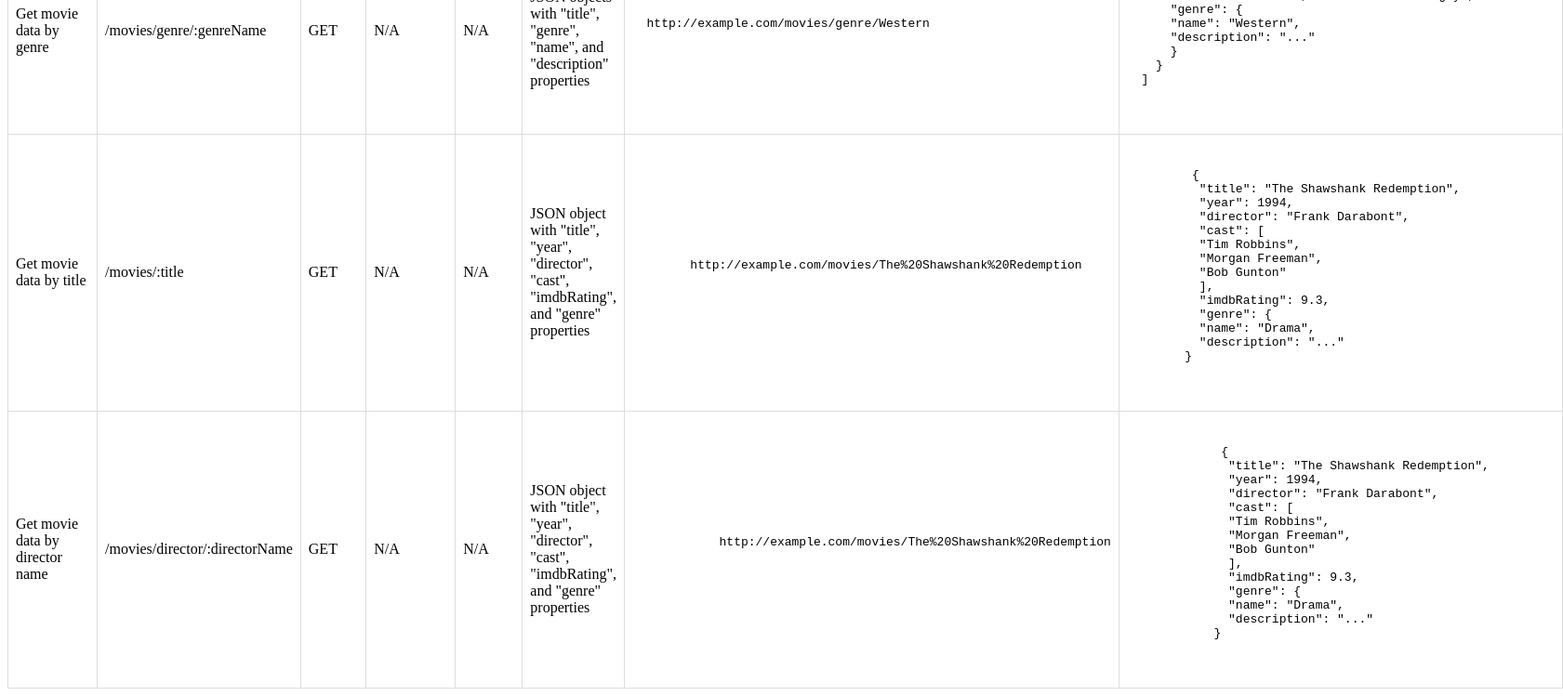
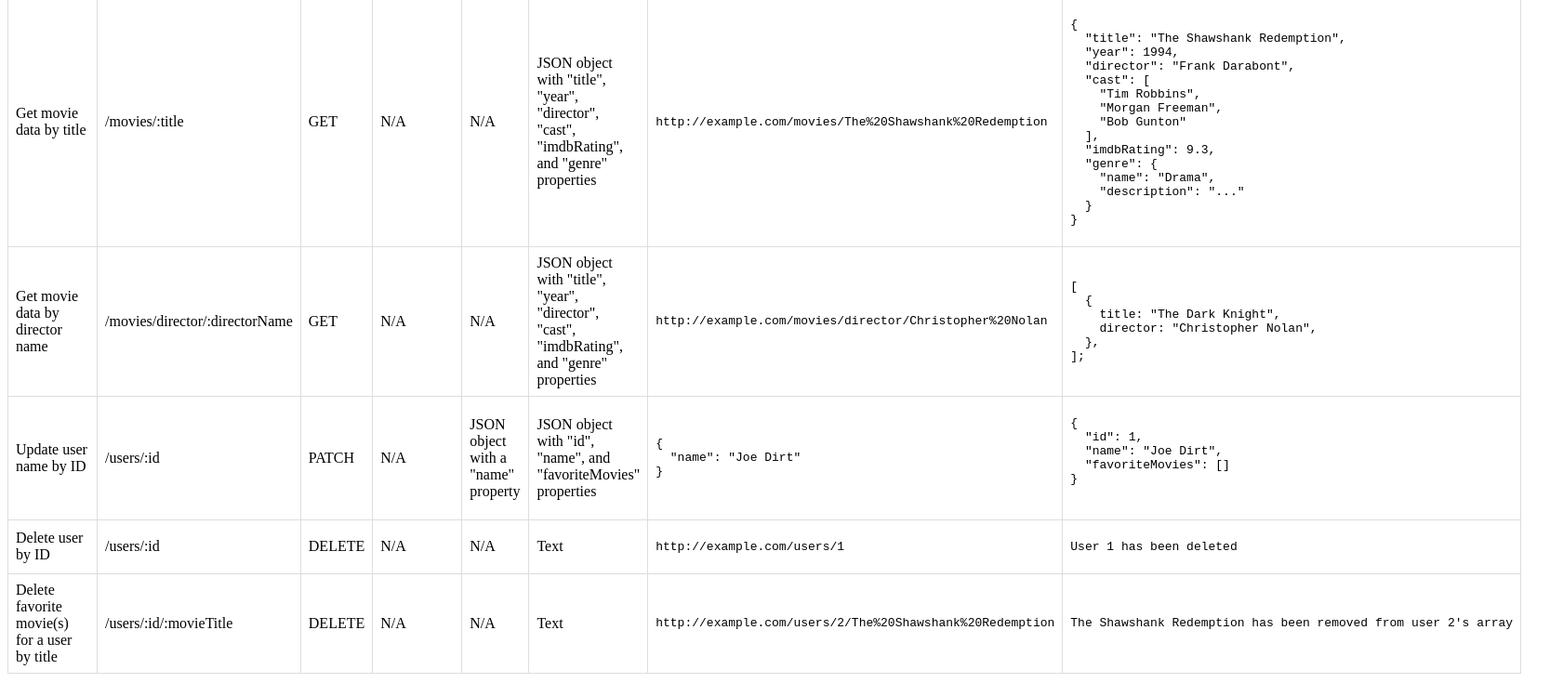
Before and after one commit to jdeebs/moviemax, a website: page public/documentation.html in a window 1280 px wide. Shown: the part 927-1676 px from the top of the page at 93% size, 1681 px wide, since content can reach past the window. Drawn offline with Linux system fonts and the light colour scheme.

Commit message:
Add remaining endpoints to documentation.html

```diff
--- a/public/documentation.html
+++ b/public/documentation.html
@@ -47,23 +47,15 @@
       <td>JSON object with a "name" property</td>
       <td>JSON object with uniquely generated "id"</td>
       <td>
-        <pre>
-              <code>
-  {
+        <pre><code>{
   "name": "John"
-  }
-              </code>
-          </pre>
+}</code></pre>
       </td>
       <td>
-        <pre>
-              <code>
-  {
+        <pre><code>{
   "id": "d6c1b913-d8ad-4b57-a346-7f4b674ac67c",
   "name": "John"
-  }
-              </code>
-          </pre>
+}</code></pre>
       </td>
     </tr>
     <!-- /users/:id/:movieTitle -->
@@ -75,18 +67,10 @@
       <td>N/A</td>
       <td>Text response indicating the movie has been added</td>
       <td>
-        <pre>
-                <code>
-  http://example.com/users/1/The%20Shawshank%20Redemption
-                </code>
-            </pre>
+        <pre><code>http://example.com/users/1/The%20Shawshank%20Redemption</code></pre>
       </td>
       <td>
-        <pre>
-                <code>
-  The Shawshank Redemption has been added to user 1's array
-                </code>
-            </pre>
+        <pre><code>The Shawshank Redemption has been added to user 1's array</code></pre>
       </td>
     </tr>
     <!-- Root dir: / -->
@@ -98,18 +82,10 @@
       <td>N/A</td>
       <td>Text response with a welcome message</td>
       <td>
-        <pre>
-                <code>
-  http://example.com/
-                </code>
-            </pre>
+        <pre><code>http://example.com/</code></pre>
       </td>
       <td>
-        <pre>
-                <code>
-  Welcome to MovieMax!
-                </code>
-            </pre>
+        <pre><code>Welcome to MovieMax!</code></pre>
       </td>
     </tr>
     <!-- /movies -->
@@ -119,21 +95,12 @@
       <td>GET</td>
       <td>N/A</td>
       <td>N/A</td>
+      <td>Array of JSON objects with "title", "year", "director", "cast", "imdbRating", and "genre" properties</td>
       <td>
-        Array of JSON objects with "title", "year", "director", "cast", "imdbRating",
-        and "genre" properties
+        <pre><code>http://example.com/movies</code></pre>
       </td>
       <td>
-        <pre>
-                <code>
-  http://example.com/movies
-                </code>
-            </pre>
-      </td>
-      <td>
-        <pre>
-                <code>
-  {
+        <pre><code>{
   "title": "The Shawshank Redemption",
   "year": 1994,
   "director": "Frank Darabont",
@@ -147,11 +114,11 @@
     "name": "Drama",
     "description": "..."
   }
+}
 {
   title: "The Godfather",
   ...
-                </code>
-            </pre>
+}</code></pre>
       </td>
     </tr>
     <!-- /movies/genre/:genreName -->
@@ -163,16 +130,10 @@
       <td>N/A</td>
       <td>Array of JSON objects with "title", "genre", "name", and "description" properties</td>
       <td>
-        <pre>
-                <code>
-  http://example.com/movies/genre/Western
-                </code>
-            </pre>
+        <pre><code>http://example.com/movies/genre/Western</code></pre>
       </td>
       <td>
-        <pre>
-                <code>
-  [
+        <pre><code>[
   {
     "title": "The Good, the Bad and the Ugly",
     "genre": {
@@ -180,9 +141,7 @@
       "description": "..."
     }
   }
-  ]
-                </code>
-            </pre>
+]</code></pre>
       </td>
     </tr>
     <!-- /movies/:title -->
@@ -192,19 +151,12 @@
       <td>GET</td>
       <td>N/A</td>
       <td>N/A</td>
-      <td>JSON object with "title", "year", "director", "cast", "imdbRating",
-        and "genre" properties</td>
+      <td>JSON object with "title", "year", "director", "cast", "imdbRating", and "genre" properties</td>
       <td>
-        <pre>
-                      <code>
-        http://example.com/movies/The%20Shawshank%20Redemption
-                      </code>
-                  </pre>
+        <pre><code>http://example.com/movies/The%20Shawshank%20Redemption</code></pre>
       </td>
       <td>
-        <pre>
-                      <code>
-         {
+        <pre><code>{
   "title": "The Shawshank Redemption",
   "year": 1994,
   "director": "Frank Darabont",
@@ -218,8 +170,7 @@
     "name": "Drama",
     "description": "..."
   }
-                      </code>
-                  </pre>
+}</code></pre>
       </td>
     </tr>
     <!-- /movies/director/:directorName -->
@@ -229,34 +180,71 @@
       <td>GET</td>
       <td>N/A</td>
       <td>N/A</td>
-          <td>JSON object with "title", "year", "director", "cast", "imdbRating",
-            and "genre" properties</td>
+      <td>JSON object with "title", "year", "director", "cast", "imdbRating", and "genre" properties</td>
       <td>
-            <pre>
-                          <code>
-            http://example.com/movies/The%20Shawshank%20Redemption
-                          </code>
-                      </pre>
+        <pre><code>http://example.com/movies/director/Christopher%20Nolan</code></pre>
       </td>
       <td>
-            <pre>
-                          <code>
+        <pre><code>[
   {
-              "title": "The Shawshank Redemption",
-              "year": 1994,
-              "director": "Frank Darabont",
-              "cast": [
-              "Tim Robbins",
-              "Morgan Freeman",
-              "Bob Gunton"
-              ],
-              "imdbRating": 9.3,
-              "genre": {
-              "name": "Drama",
-              "description": "..."
+    title: "The Dark Knight",
+    director: "Christopher Nolan",
+  },
+];</code></pre>
+      </td>
+    </tr>
+    <!-- /users/:id -->
+    <tr>
+      <td>Update user name by ID</td>
+      <td>/users/:id</td>
+      <td>PATCH</td>
+      <td>N/A</td>
+      <td>JSON object with a "name" property</td>
+      <td>JSON object with "id", "name", and "favoriteMovies" properties</td>
+      <td>
+        <pre><code>
+{
+  "name": "Joe Dirt"
 }
-                          </code>
-                      </pre>
+    </code></pre>
+      </td>
+      <td>
+        <pre><code>{
+  "id": 1,
+  "name": "Joe Dirt",
+  "favoriteMovies": []
+}
+    </code></pre>
+      </td>
+    </tr>
+    <!-- /users/:id -->
+    <tr>
+      <td>Delete user by ID</td>
+      <td>/users/:id</td>
+      <td>DELETE</td>
+      <td>N/A</td>
+      <td>N/A</td>
+      <td>Text</td>
+      <td>
+        <pre><code>http://example.com/users/1</code></pre>
+      </td>
+      <td>
+        <pre><code>User 1 has been deleted</code></pre>
+      </td>
+    </tr>
+    <!-- /users/:id/:movieTitle -->
+    <tr>
+      <td>Delete favorite movie(s) for a user by title</td>
+      <td>/users/:id/:movieTitle</td>
+      <td>DELETE</td>
+      <td>N/A</td>
+      <td>N/A</td>
+      <td>Text</td>
+      <td>
+        <pre><code>http://example.com/users/2/The%20Shawshank%20Redemption</code></pre>
+      </td>
+      <td>
+        <pre><code>The Shawshank Redemption has been removed from user 2's array</code></pre>
       </td>
     </tr>
   </table>
```
Also changed, not shown: log.txt (+10 -0 lines). Lines whose indentation alone changed are shown as unchanged.
